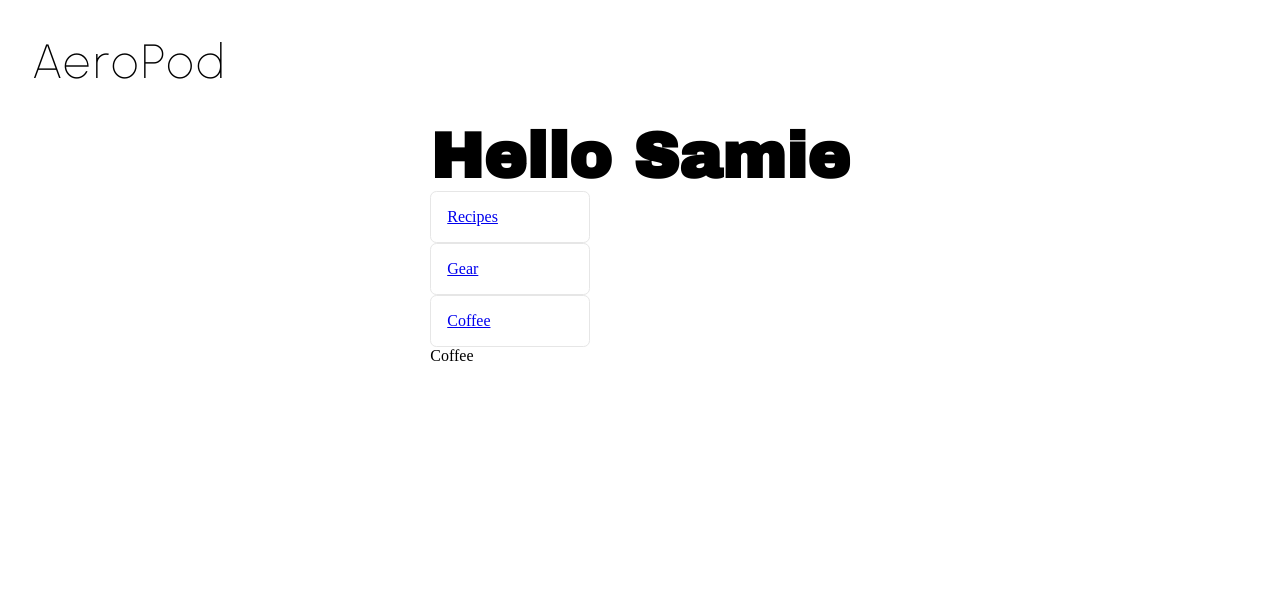
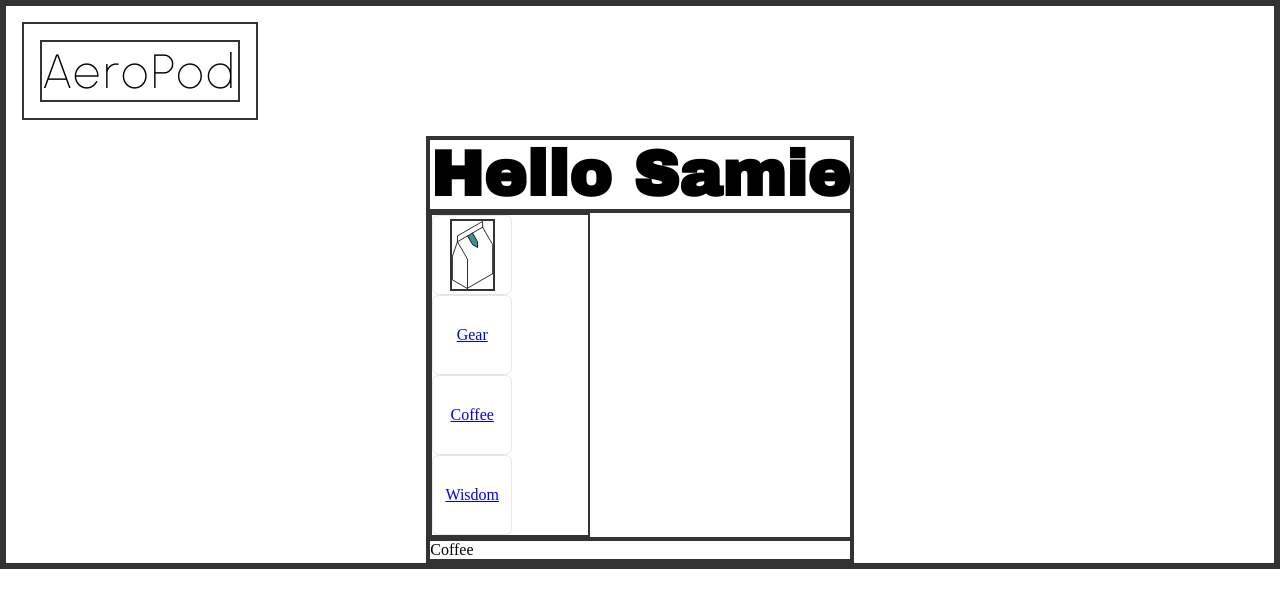
Before and after one commit to SamuelMiddendorp/Aeropod, a SvelteKit app: page /coffee in a window 1280 px wide. Shown: the top 608 px of the page. Built offline with nearby package versions, Linux system fonts and the light colour scheme.

Commit message:
Finish icons | abstract nav into own component

```diff
--- /dev/null
+++ b/src/lib/model/components/Nav.svelte
@@ -0,0 +1,29 @@
+<div>
+    <a class="main-link aero-panel" href="/recipes">
+
+<svg width="100%" height="100%" version="1.1" viewBox="0 0 35.341019 58.199974" xmlns="http://www.w3.org/2000/svg">
+ <g transform="translate(-111.21937,-81.458049)">
+  <g transform="translate(-187.20939,34.308023)" stroke="#000" stroke-linecap="round" stroke-linejoin="round" stroke-width=".7">
+   <path d="m311.76915 60 4.33012 7.5 4.33013 2.5v-5l-4.33013-7.5" fill="#418f94"/>
+   <path d="m324.75953 52.5 8.66025 15v25m-30.31089-27.5v-5l21.65064-12.5v5m-21.65064 12.5 21.65064-12.5m-12.99038 52.5 21.65063-12.5m-34.64102 5v-20l4.33013-12.5 8.66025 15 1e-5 25z" fill="none"/>
+  </g>
+ </g>
+</svg></a>
+    <a class="main-link aero-panel" href="/gear"> Gear </a>
+    <a class="main-link aero-panel" href="/coffee"> Coffee </a>
+    <a class="main-link aero-panel" href="/wisdom"> Wisdom </a>
+</div>
+<style>
+    div{
+        max-width: 10rem;
+        display: grid;
+    }
+    a{
+        display: grid;
+        justify-content: center;
+        align-content: center;
+        width: 5rem;
+        height: 5rem;
+        padding: 0.2rem;
+    }
+</style>
--- a/src/routes/+layout.svelte
+++ b/src/routes/+layout.svelte
@@ -1,4 +1,6 @@
 <script lang="ts">
+    import Nav from "../lib/model/components/Nav.svelte";
+
     let currentUser = "Samie";
 </script>
 <div class="container">
@@ -8,15 +10,7 @@
     <main>
         <h2>Hello {currentUser}</h2>
         <aside>
-            <a class="main-link aero-panel" href="/recipes">
-                Recipes
-                </a>
-            <a class="main-link aero-panel" href="/gear">
-                Gear
-            </a>
-            <a class="main-link aero-panel" href="/coffee">
-                Coffee
-            </a>
+            <Nav/>
         </aside>
         <div class="main-content">
         <slot></slot>
@@ -31,6 +25,14 @@
         margin: 0;
         padding: 0;
         box-sizing: border-box;
+    }
+    /* debug */
+    :global(*){
+        border: 2px solid #333;
+    }
+    :global(.aero-panel){
+        border: 1px solid #e6e6e6;
+        border-radius: 0.4rem;
     }
     h1 {
         letter-spacing: 0.2rem;
@@ -51,24 +53,10 @@
         width: min-content;
         position: relative;
     }
-    aside{
-        max-width: 10rem;
-        display: grid;
-    }
-    aside a{
-        display: grid;
-        justify-content: start;
-        align-content: center;
-        padding: 1rem;
-    }
     main{
         max-width: 1200px;
         display: grid;
         place-self: center;
         place-content: center;
     }
-    .aero-panel{
-        border: 1px solid #e6e6e6;
-        border-radius: 0.4rem;
-    }
 </style>
```
Also changed, not shown: coffee.svg (added), icons.svg (added), src/lib/model/model.ts (renamed from src/model/model.ts).
